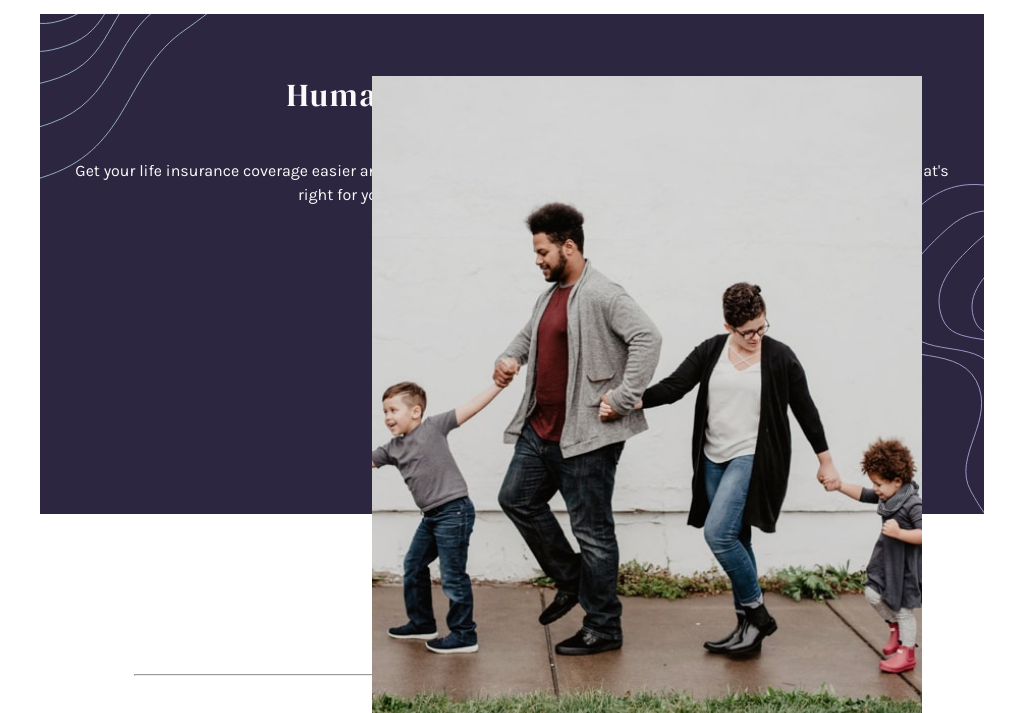
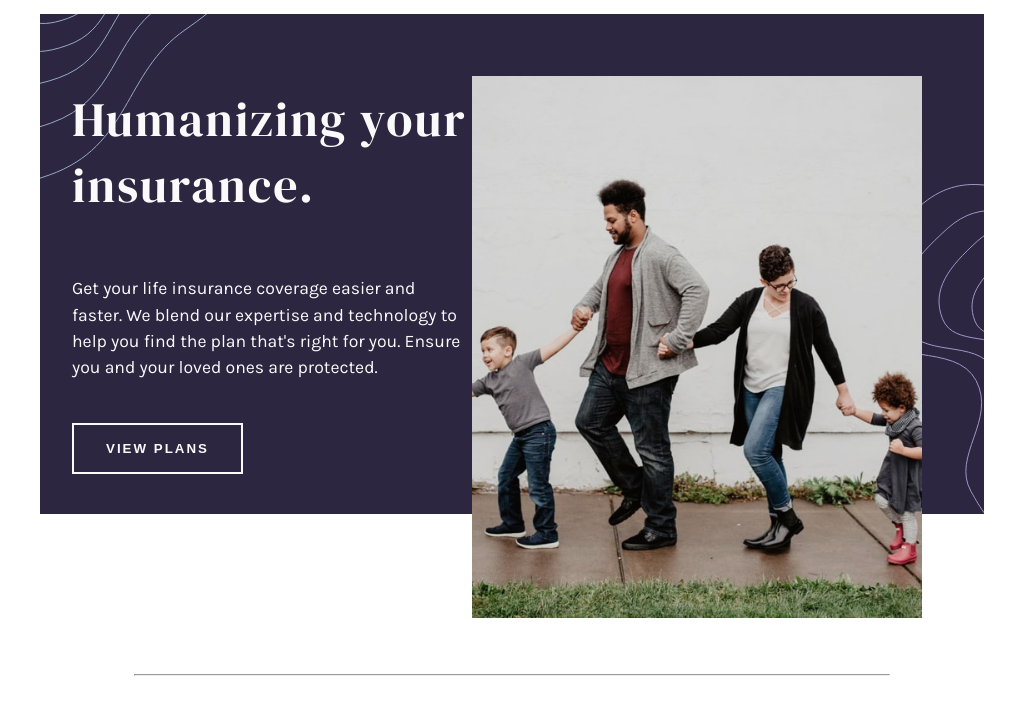
Before and after one commit to soitirakis/insure-landing-page, a plain HTML site: page index.html in a window 1280 px wide. Shown: the part 68-781 px from the top of the page, without its empty margins (128-1143 px from the left). Drawn offline with Linux system fonts and the light colour scheme.

Commit message:
header aligned to the left; img adjusted

```diff
--- a/css/style.css
+++ b/css/style.css
@@ -292,6 +292,7 @@ body {
     position: absolute;
     top: 18%;
     right: 18%;
+    max-width: 450px;
   }
 
   menu, footer {
@@ -309,6 +310,19 @@ body {
   }
   .container {
     margin-top: 10rem;
+  }
+  .intro-heading.heading{
+    text-align: left;
+    font-size: 3rem;
+    width: 45%;
+  }
+  .intro-card-description{
+    width: 45%;
+    text-align: left;
+    font-size: 1.1rem;
+  }
+  .how-we-work-button.intro-button {
+    margin-left: 0px;
   }
   .page-title {
     text-align: left;
```
